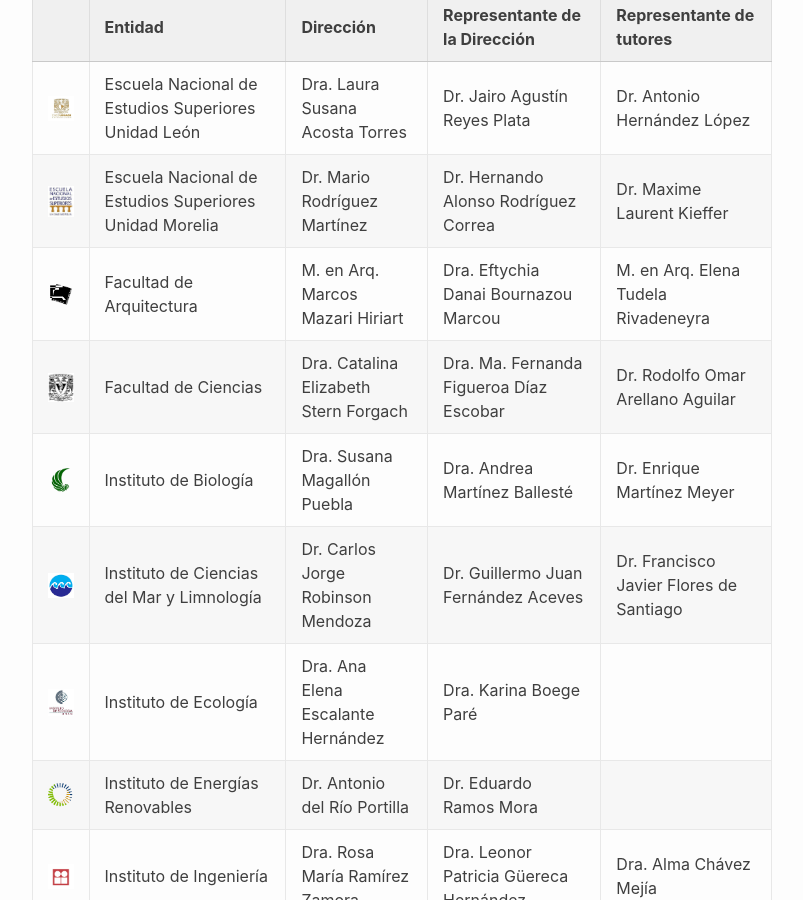
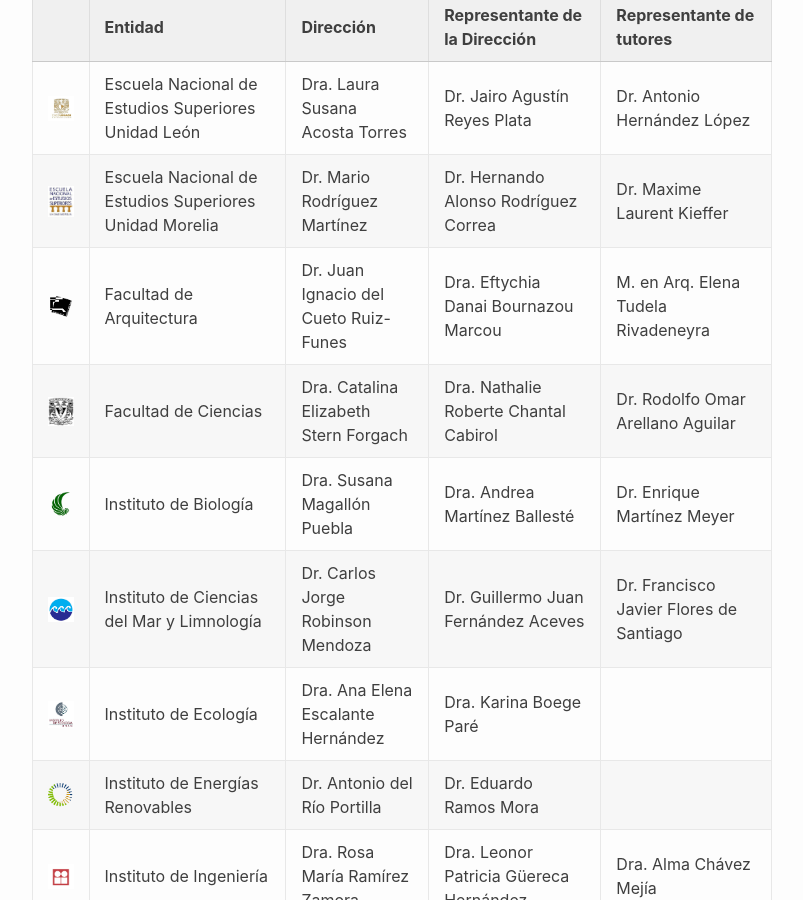
Before and after one commit to pcs-unam/pcs-unam.github.io, a Jekyll site: the page built from 05_comite.md, in a window 1280 px wide and 900 px high, scrolled down 465 px. Shown: the whole window, without its empty margins (238-1041 px from the left). Built offline with Jekyll 4.4.1, drawn with Linux system fonts in a browser that asks for light colours.

Commit message:
Actualización nombres

```diff
--- a/05_comite.md
+++ b/05_comite.md
@@ -22,8 +22,8 @@
 |------------------------------------------------+|+-------------------------------------------------------------------------------------|--------------------------------------|---------------------------------------|-------------------------------|
 |![enes leon](/assets/logos/enes-leon.png)        |Escuela Nacional de Estudios Superiores Unidad León 									 |Dra. Laura Susana Acosta Torres 		|Dr. Jairo Agustín Reyes Plata          |Dr. Antonio Hernández López |
 |![enes morelia](/assets/logos/enes-morelia.png)  |Escuela Nacional de Estudios Superiores Unidad Morelia       						 |Dr. Mario Rodríguez Martínez 		|Dr. Hernando Alonso Rodríguez Correa             |Dr. Maxime Laurent Kieffer          |
-|![arquitectura](/assets/logos/arquitectura.png)  |Facultad de Arquitectura      														 |M. en Arq. Marcos Mazari Hiriart		|Dra. Eftychia Danai Bournazou Marcou    |M. en Arq. Elena Tudela Rivadeneyra   |
-|![ciencias](/assets/logos/ciencias.png)		  |Facultad de Ciencias     															 |Dra. Catalina Elizabeth Stern Forgach |Dra. Ma. Fernanda Figueroa Díaz Escobar|Dr. Rodolfo Omar Arellano Aguilar  |
+|![arquitectura](/assets/logos/arquitectura.png)  |Facultad de Arquitectura      														 |Dr. Juan Ignacio del Cueto Ruiz-Funes		|Dra. Eftychia Danai Bournazou Marcou    |M. en Arq. Elena Tudela Rivadeneyra   |
+|![ciencias](/assets/logos/ciencias.png)		  |Facultad de Ciencias     															 |Dra. Catalina Elizabeth Stern Forgach |Dra. Nathalie Roberte Chantal Cabirol|Dr. Rodolfo Omar Arellano Aguilar  |
 |![biologia](/assets/logos/ibiol.png)			  |Instituto de Biología    															 |Dra. Susana Magallón Puebla       |Dra. Andrea Martínez Ballesté          |Dr. Enrique Martínez Meyer       |
 |![icmyl](/assets/logos/icml.png)				  |Instituto de Ciencias del Mar y Limnología   										 |Dr. Carlos Jorge Robinson Mendoza          |Dr. Guillermo Juan Fernández Aceves    |Dr. Francisco Javier Flores de Santiago    |
 |![ecologia](/assets/logos/ecologia.png)		  |Instituto de Ecología    															 |Dra. Ana Elena Escalante Hernández         |Dra. Karina Boege Paré                 |                       |
```
